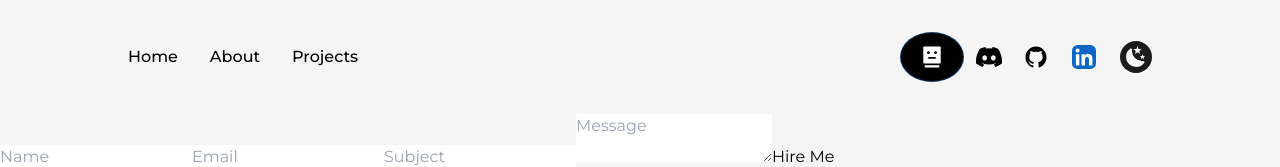
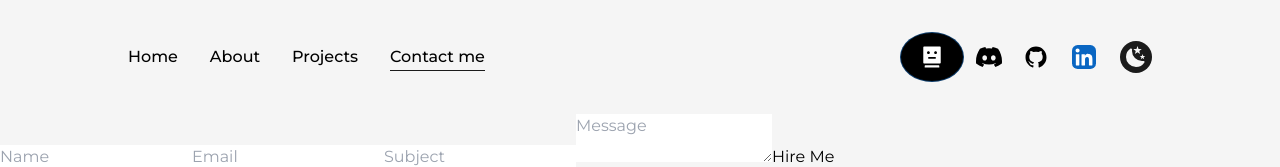
Before and after one commit to kpspavan/PavanFE, a Next.js app: page /contactme in a window 1280 px wide. Shown: the top 167 px of the page. Built offline with nearby package versions, Linux system fonts and the light colour scheme.

Commit message:
added resume

```diff
--- a/src/components/NavBar.js
+++ b/src/components/NavBar.js
@@ -97,6 +97,8 @@ const Navbar = () => {
           <CustomLink href="/" title="Home" className={"mr-4"} />
           <CustomLink href="/about" title="About" className={"mx-4"} />
           <CustomLink href="/projects" title="Projects" className={"mx-4"} />
+          <CustomLink href="/contactme" title="Contact me" className={"mx-4"} />
+
         </nav>
         <motion.div initial={{x:500,opacity:0,sclae:0.5}} transition={{duration:2}} animate={{x:0,opacity:1,scale:1}}  className="flex items-center justify-center flex-wrap">
         <Chatbot  />
--- a/src/pages/contactme.js
+++ b/src/pages/contactme.js
@@ -1,4 +1,5 @@
 import React, { useState } from "react";
+import TransitionEffect from '../components/TransitionEffect'
 import axios from "axios";
 
 const HireForm = () => {
@@ -32,6 +33,8 @@ const HireForm = () => {
 
   return (
     <form onSubmit={handleSubmit}>
+          <TransitionEffect />
+
       <input
         type="text"
         placeholder="Name"
--- a/src/pages/index.js
+++ b/src/pages/index.js
@@ -54,7 +54,7 @@ export default function Home() {
               </p>
               <div className="flex items-center self-start mt-2 lg:self-center">
                 <Link
-                  href="/dummy.pdf"
+                  href="/Resume (1).pdf"
                   target={"_blank"}
                   className="flex items-center bg-dark text-light p-2.5 px-6 rounded-lg font-semibold text-lg hover:bg-light hover:text-dark border-2
                   border-solid border-transparent hover:border-dark dark:bg-light dark:text-dark hover:dark:text-light hover:dark:bg-dark hover:dark:border-light
```
